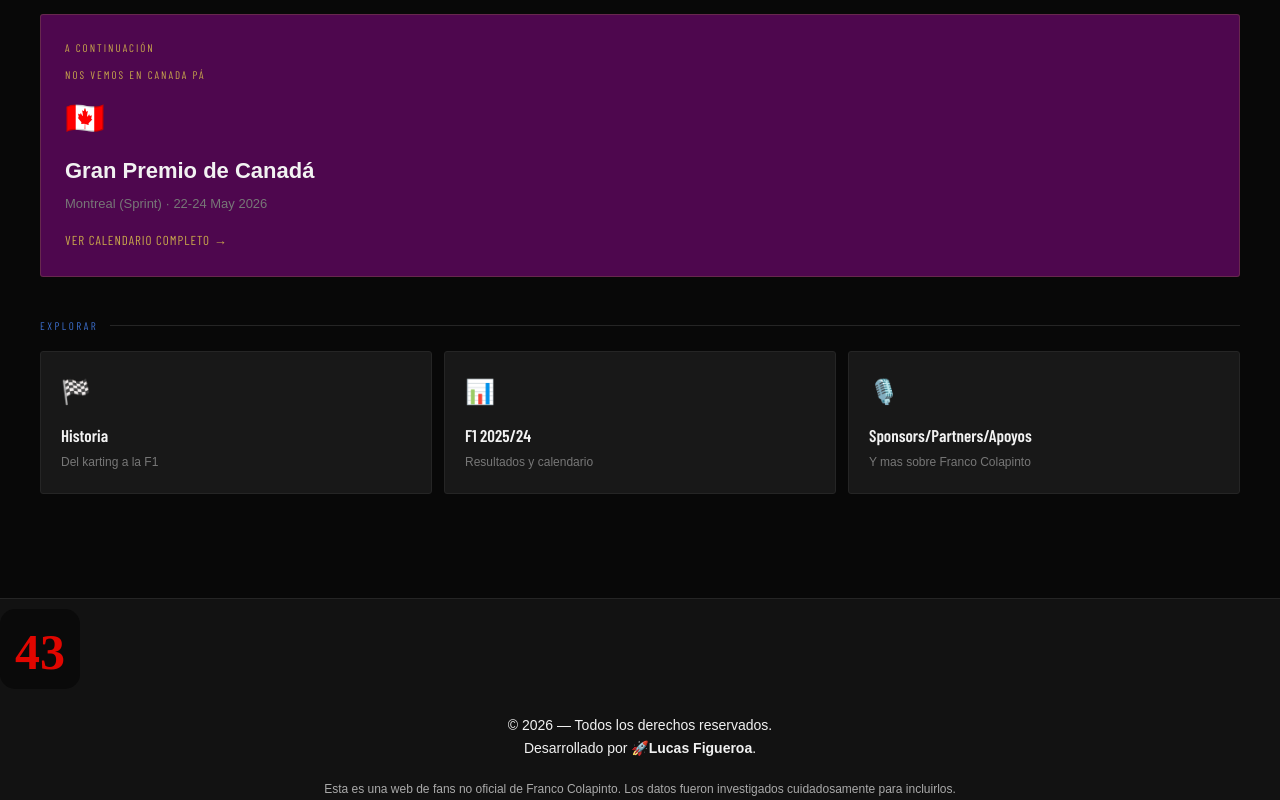
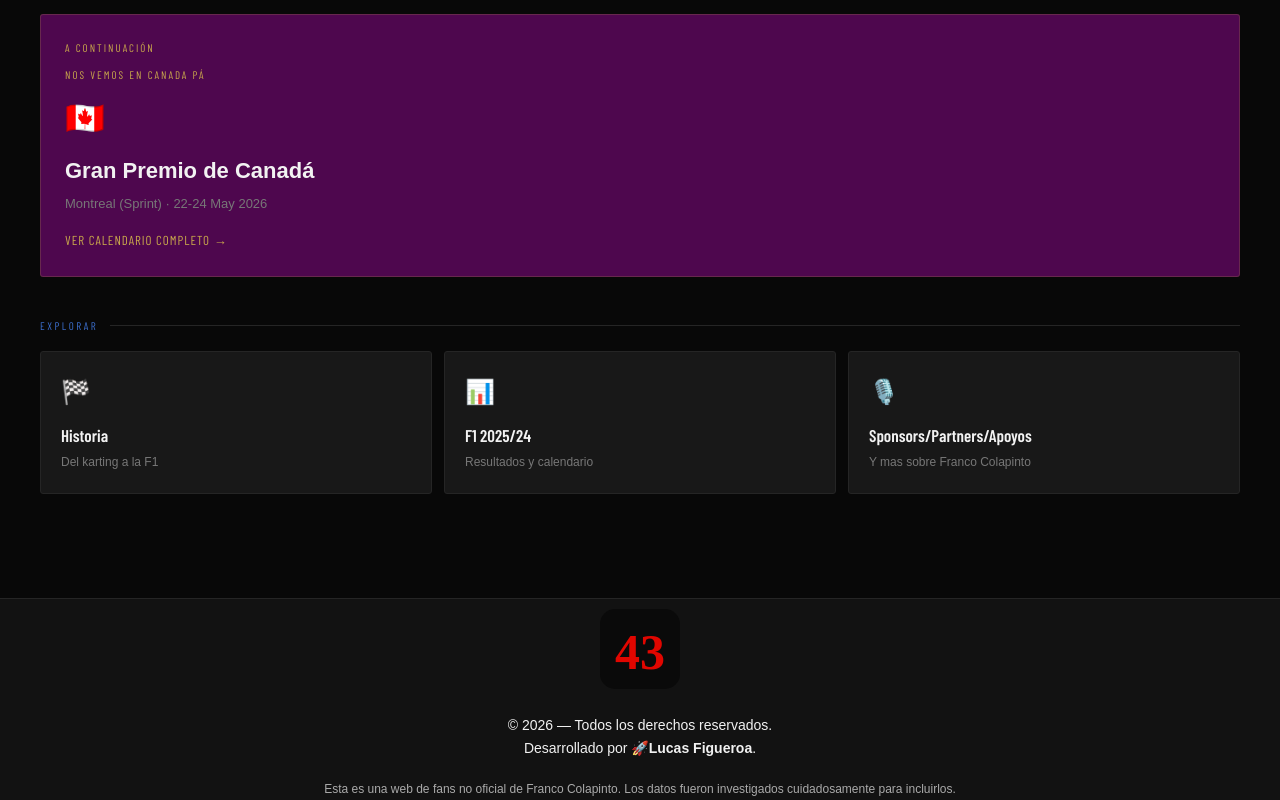
Before and after one commit to Lucaspozziok64/francolapinto-web, a React (Vite) app: page / in a window 1280 px wide. Shown: the part 1032-1832 px from the top of the page. Built offline with nearby package versions, Linux system fonts and the light colour scheme; a web font is replaced by a local one.

Commit message:
Centre el logo del footer

```diff
--- a/src/components/Footer.jsx
+++ b/src/components/Footer.jsx
@@ -4,7 +4,7 @@
   return (
     <footer className={styles.footer}>
       <div className={styles.footerContent}>
-        <div className="w-100">
+        <div className={styles.footerLogoWrapper}>
           <img
             src="/favicon.svg"
             alt="Logo de Colapinto"
--- a/src/components/Footer.module.css
+++ b/src/components/Footer.module.css
@@ -10,6 +10,7 @@
 .footerContent {
   display: flex;
   flex-direction: column;
+  justify-content: center;
   align-items: center;
 }
 
@@ -17,6 +18,13 @@
   width: 80px;
   height: auto;
   margin-bottom: 15px;
+}
+
+.footerLogoWrapper {
+  display: flex;
+  justify-content: center;
+  align-items: center;
+  width: 100%;
 }
 
 .footerText {
```
